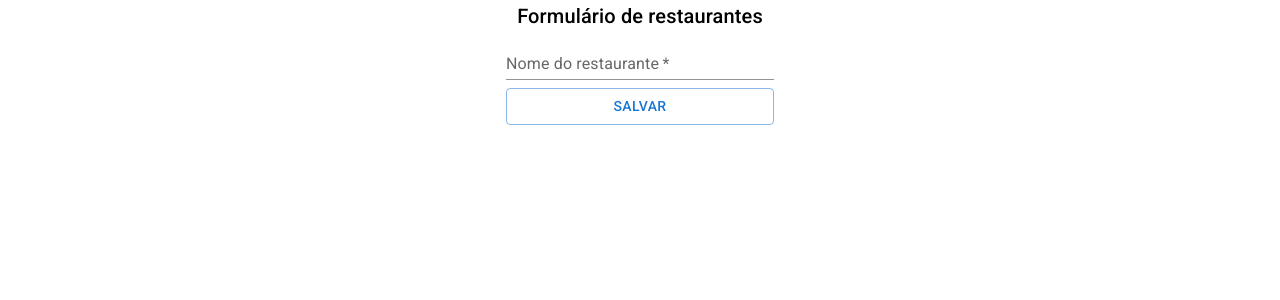
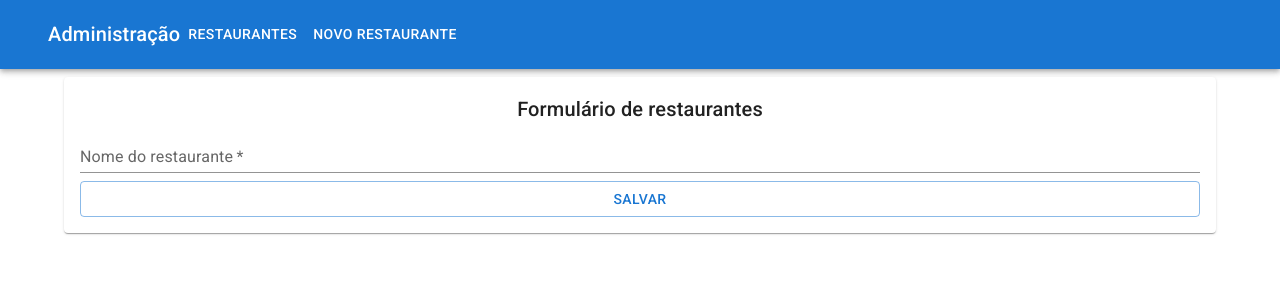
Before and after one commit to RodrigoDGoulart/alura-alfood-react-com-api, a React (Create React App) app: page /admin/restaurantes/1 in a window 1280 px wide. Shown: the top 300 px of the page. Built offline with nearby package versions, Linux system fonts and the light colour scheme; no server answers; the HTML template or start-up script is replaced by a standard one.

Commit message:
feat: admin navbar

```diff
--- a/src/paginas/Administracao/Restaurantes/FormularioRestaurante.tsx
+++ b/src/paginas/Administracao/Restaurantes/FormularioRestaurante.tsx
@@ -1,6 +1,6 @@
-import { Box, Button, TextField, Typography } from "@mui/material";
+import { AppBar, Box, Button, Container, Link, Paper, TextField, Toolbar, Typography } from "@mui/material";
 import { useEffect, useState } from "react";
-import { useParams } from "react-router-dom";
+import { useParams, Link as RouterLink } from "react-router-dom";
 import IRestaurante from "../../../interfaces/IRestaurante";
 import http from "../../../http";
 
@@ -32,10 +32,36 @@
     }
   }, [parametros]);
   return (
+    <>
+      <AppBar position="static">
+        <Container maxWidth="xl">
+          <Toolbar>
+            <Typography variant='h6'>Administração</Typography>
+            <Box sx={{ display: 'flex', flexGrow: 1 }}>
+              <Link component={RouterLink} to='/admin/restaurantes'>
+                <Button sx={{ my: 2, color: 'white' }}>
+                  Restaurantes
+                </Button>
+              </Link>
+              <Link component={RouterLink} to='/admin/restaurantes/novo'>
+                <Button sx={{ my: 2, color: 'white' }}>
+                  Novo Restaurante
+                </Button>
+              </Link>
+            </Box>
+          </Toolbar>
+        </Container>
+      </AppBar>
+
+      <Box>
+        <Container maxWidth='lg' sx={{ mt: 1 }}>
+          <Paper sx={{ p: 2 }}>
+            {/* conteudo da página */}
             <Box sx={{
               display: 'flex',
               flexDirection: 'column',
-      alignItems: 'center'
+              alignItems: 'center',
+              flexGrow: 1
             }}>
               <Typography
                 component="h1"
@@ -45,6 +71,7 @@
               </Typography>
               <Box
                 component="form"
+                sx={{ width: '100%' }}
                 onSubmit={aoSubmeterForm}>
                 <TextField
                   value={nomeRestaurante}
@@ -62,5 +89,10 @@
                 </Button>
               </Box>
             </Box>
+          </Paper>
+        </Container>
+      </Box>
+
+    </>
   );
 }
```
Lines whose indentation alone changed are shown as unchanged.
